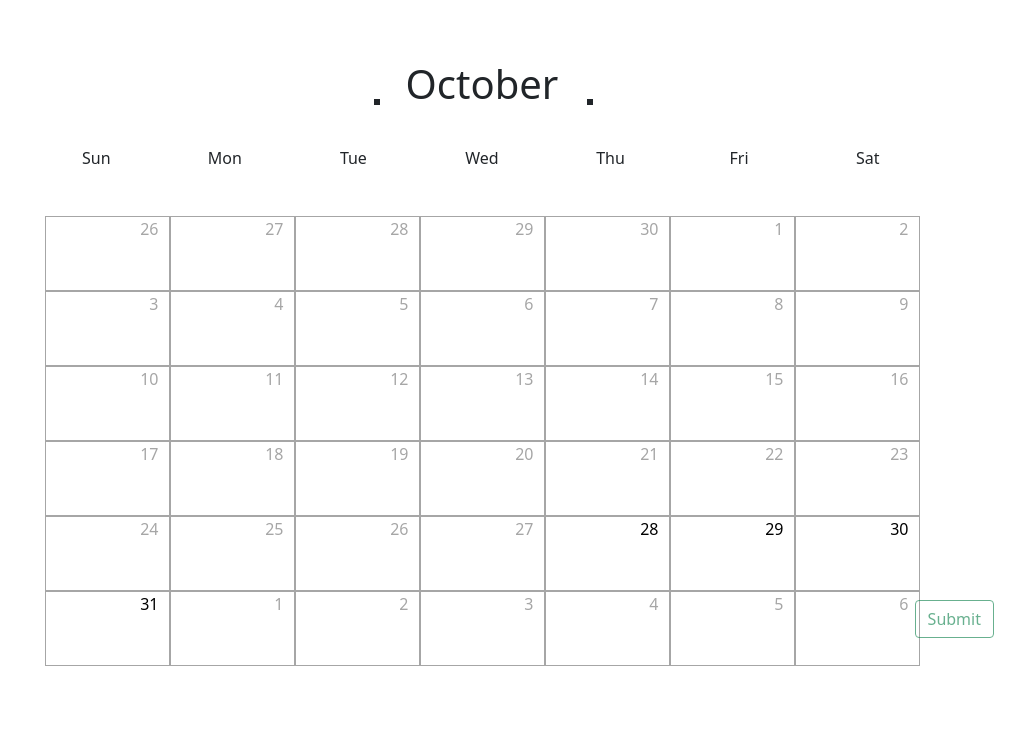
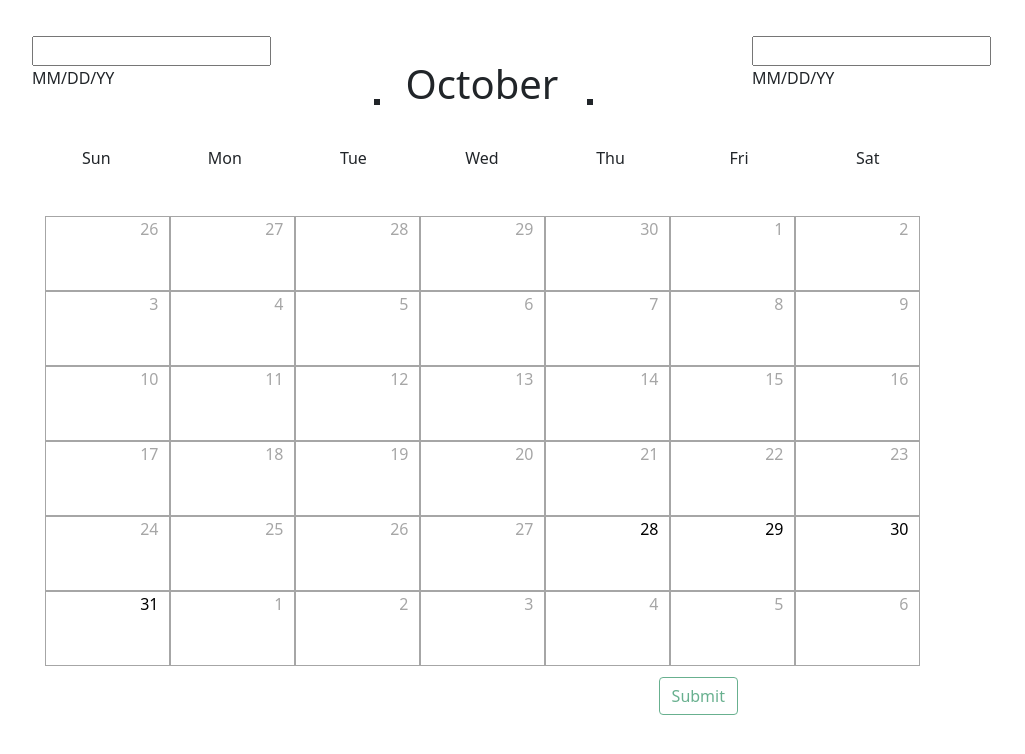
Before and after one commit to itb60420/TeenTitansCommerceProject, a React (Create React App) app in the folder commerceProject/src/js/: page / in a window 1280 px wide. Shown: the top 754 px of the page, without its empty margins (158-1183 px from the left). Built offline with nearby package versions, Linux system fonts and the light colour scheme; the HTML template or start-up script is replaced by a standard one.

Commit message:
Added support for text entry

```diff
--- a/commerceProject/src/js/src/calendar/calendar-picker.css
+++ b/commerceProject/src/js/src/calendar/calendar-picker.css
@@ -14,16 +14,42 @@
     width: 100%;
     text-align: center;
     position: absolute;
-    top: 0%;
+    top: 17%;
+}
+
+.startDayCollection {
+    position: absolute;
+    margin-top: 4%;
+    width: 1%;
+    height: 2%;
+}
+
+.endDayCollection {
+    position: absolute;
+    margin-top: 4%;
+    width: 1%;
+    height: 2%;
+    left: 80%;
 }
 
 .startDay {
     float: left;
 }
 
+.lbStart {
+    position: relative;
+    font-size: 16px;
+    flex-wrap: wrap;
+}
+
+.txtStart {
+    position: relative;
+}
+
 .endDay {
     float: right;
-    margin-top: -0.55em;
+    position: relative;
+    margin-top: -1%;
 }
 
 .calendar-body {
--- a/commerceProject/src/js/src/calendar/calendar-picker.js
+++ b/commerceProject/src/js/src/calendar/calendar-picker.js
@@ -3,7 +3,6 @@ import CalendarDays from './calendar-days';
 import ChevronLeft from './chevronLeft';
 import ChevronRight from './chevronRight';
 import './calendar-picker.css';
-
 export default class CalendarPicker extends Component {
     constructor(props) {
         super(props);
@@ -16,6 +15,7 @@ export default class CalendarPicker extends Component {
         this.state = {
             today: new Date(),
             viewDay: new Date(),
+            displayStart: null
         }
     }
 
@@ -37,19 +37,61 @@ export default class CalendarPicker extends Component {
         this.setState({ viewDay: new Date(day.year, day.month, day.number) })
     }
 
+    changeDiplayStart = (text) => {
+        this.setState({displayStart: new Date(text)});
+    }
+
+    userChangeStartDay = (text) => {
+
+        this.props.handle_startDay(new Date(text));
+    }
+
+    userChangeEndDay = (text) => {
+
+        this.props.handle_endDay(new Date(text));
+    }
+
+
+    timerStart = (text) => {
+        setTimeout(() => {
+            this.userChangeStartDay(text)
+        }, 500);
+    }
+
+    timerEnd = (text) => {
+        setTimeout(() => {
+            this.userChangeEndDay(text)
+        }, 500);
+    }
+
+    componentDidUpdate(prevProps, prevState, snapshot, timer) {
+        console.log("updated");
+        clearTimeout(this.timerStart);
+        clearTimeout(this.timerEnd);
+    }
+
     render() {
-
         let displayStart = this.props.startDay ? "" + (this.months[this.props.startDay.getMonth()] + " " + this.props.startDay.getDate() + ", " + this.props.startDay.getFullYear()) : "";
         let displayEnd = this.props.endDay ? "" + (this.months[this.props.endDay.getMonth()] + " " + this.props.endDay.getDate() + ", " + this.props.endDay.getFullYear()) : "";
         return (
         <div className = "calendar" >
+            <div className = "startDayCollection" >
+                <input type="text" className="txtStart" name="startDay" onChange={(e) => this.timerStart(e.target.value)} />
+                <label for="startDay" className="lbStart">MM/DD/YY</label>
+            </div>
+            <div className = "endDayCollection" >
+                <input type="text" className="txtEnd" name="endDay" onChange={(e) => this.timerEnd(e.target.value)} />
+                <label for="endDay" className="lbEnd">MM/DD/YY</label>
+            </div>
           <div className = "calendar-header" >
             <h2 >
-            <div className = "startDay" > { displayStart }
+            <div className="startDay">
+            { displayStart }
             </div>
             </h2>
             <div className = "endDay" >
-            <h2 > { displayEnd }
+            <h2>
+            { displayEnd }
             </h2>
             </div>
             </div>
--- a/commerceProject/src/js/src/calendar/calendar.css
+++ b/commerceProject/src/js/src/calendar/calendar.css
@@ -1,5 +1,6 @@
 #submit-reservation {
     position: relative;
     float: right;
-    margin-right: 8em;
+    margin-right: 30%;
+    margin-top: 6%;
 }
--- a/commerceProject/src/js/src/calendar/calendar.js
+++ b/commerceProject/src/js/src/calendar/calendar.js
@@ -38,16 +38,20 @@ const Calendar = ({userID}) => {
                 },
                 body: JSON.stringify({startDay: startDay, endDay: endDay, id: userID})
             })
-            .then(console.log(JSON.stringify({startDay: startDay, endDay: endDay, id: userID})))
-            // .then(resp => resp.json())
-            // .then(data => console.log(data))
-            // .catch(error => console.log(error))
-        ) : alert("Select two days before submitting.");
+            .then(resp => resp.json())
+            .then(data => console.log(data))
+            .catch(error => console.log(error))
+        ) : alert("Ensure your selection is valid.");
 }
 
     function validate_day (day) {
-
-        return day ? true : false;
+        const today = new Date();
+        const cutoffStart = new Date(today.getFullYear(), today.getMonth() + 3, today.getDate())
+        const cutoffEnd = new Date(today.getFullYear(), today.getMonth() + 6, today.getDate())
+        if(day && day === startDay)
+            return day >= today && day <= cutoffStart;
+        else
+            return day >= startDay && day <= cutoffEnd;
     }
     return(
     <>
```
